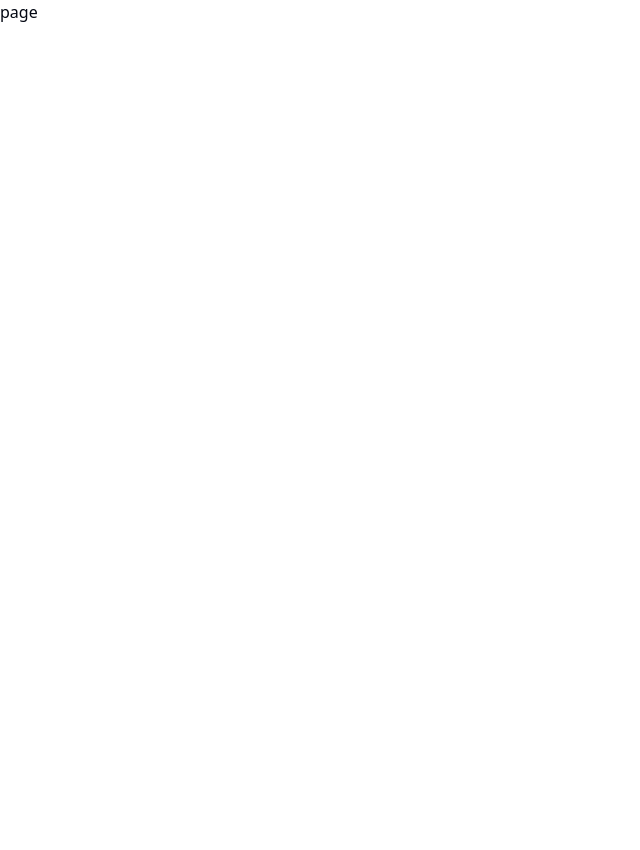
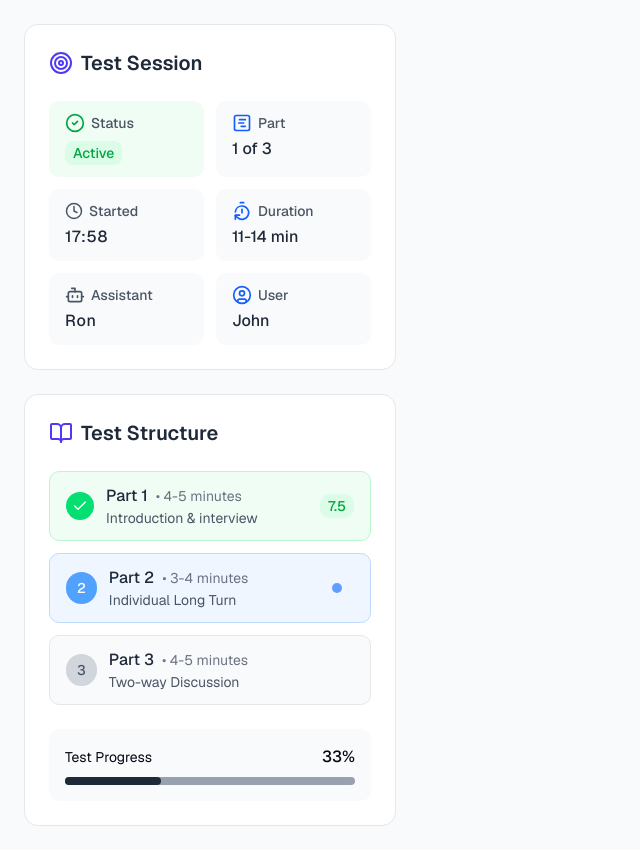
Before and after one commit to margs163/ISTAI, a Next.js app in the folder client/: page /practice in a window 1280 px wide. Shown: the whole page, without its empty margins (0-640 px from the left). Before the commit the page ends 800 px from the top, so only its background shows below. Built offline with nearby package versions, Linux system fonts and the light colour scheme.

Commit message:
ui change

```diff
--- a/client/app/(main)/practice/page.tsx
+++ b/client/app/(main)/practice/page.tsx
@@ -1,5 +1,12 @@
+import TestProgress from "@/components/practice/TestProgress";
+import TestSession from "@/components/practice/TestSession";
 import React from "react";
 
 export default function page() {
-  return <div>page</div>;
+  return (
+    <div className="w-full min-h-screen flex flex-col gap-6 bg-gray-50 py-6 font-geist">
+      <TestSession />
+      <TestProgress />
+    </div>
+  );
 }
--- a/client/components/dashboard/NewTest.tsx
+++ b/client/components/dashboard/NewTest.tsx
@@ -14,8 +14,10 @@ import { NewTestFormData, NewTestFormSchema } from "@/lib/types";
 import { zodResolver } from "@hookform/resolvers/zod";
 import MainButton from "../MainButton";
 import { Plus } from "lucide-react";
+import { useRouter } from "next/navigation";
 
 export default function NewTest({ children }: { children: React.ReactNode }) {
+  const router = useRouter();
   const [open, setOpen] = useState(false);
   const {
     register,
@@ -27,6 +29,7 @@ export default function NewTest({ children }: { children: React.ReactNode }) {
 
   const onSubmit: SubmitHandler<NewTestFormData> = () => {
     console.log("form submitted!");
+    router.replace("/practice");
     setOpen(false);
   };
 
--- a/client/components/home/Criteria.tsx
+++ b/client/components/home/Criteria.tsx
@@ -19,7 +19,9 @@ export default function Criteria({
         )}
       />
       <div>
-        <h3 className="text-base font-medium text-gray-700">{criterion}</h3>
+        <h3 className="text-sm lg:text-base font-medium text-gray-700">
+          {criterion}
+        </h3>
       </div>
     </div>
   );
--- /dev/null
+++ b/client/components/practice/TestProgress.tsx
@@ -0,0 +1,116 @@
+import { cn } from "@/lib/utils";
+import { BookOpen, Check } from "lucide-react";
+import React from "react";
+import { ProgressBar } from "../dashboard/MistakesCard";
+
+const testProgress = [
+  {
+    name: "Part 1",
+    status: "completed",
+    duration: "4-5 minutes",
+    description: "Introduction & interview",
+    score: 7.5,
+  },
+  {
+    name: "Part 2",
+    status: "ongoing",
+    duration: "3-4 minutes",
+    description: "Individual Long Turn",
+  },
+  {
+    name: "Part 3",
+    staus: "completed",
+    duration: "4-5 minutes",
+    description: "Two-way Discussion",
+  },
+];
+
+export default function TestProgress() {
+  const completedCount = testProgress.filter(
+    (item) => item.status === "completed"
+  ).length;
+  return (
+    <section className="p-6 py-0 max-w-[420px] min-w-[370px] mx-auto lg:mx-0">
+      <div className="p-6 rounded-xl border border-gray-200 space-y-6 bg-white">
+        <header className="flex flex-row items-center gap-2">
+          <BookOpen className="size-6 text-indigo-600" />
+          <h3 className="font-semibold text-gray-800 text-xl">
+            Test Structure
+          </h3>
+        </header>
+        <main className="flex flex-col gap-6">
+          <div className="flex flex-col gap-3">
+            {testProgress.map((item, index) => {
+              return (
+                <div
+                  key={index}
+                  className={cn(
+                    "p-3 px-4 rounded-lg border flex flex-row gap-3 items-center justify-start",
+                    item.status === "completed"
+                      ? "border-green-200 bg-green-50"
+                      : item.status === "ongoing"
+                      ? "border-blue-200 bg-blue-50"
+                      : "border-gray-200 bg-gray-50"
+                  )}
+                >
+                  <div
+                    className={cn(
+                      "p-1 box-content shrink-0 rounded-full flex items-center justify-center",
+                      item.status === "completed"
+                        ? "bg-green-400"
+                        : item.status === "ongoing"
+                        ? "bg-blue-400"
+                        : "bg-gray-300"
+                    )}
+                  >
+                    {item.status === "completed" ? (
+                      <Check className="text-white size-4 box-content p-0.5" />
+                    ) : item.status === "ongoing" ? (
+                      <span className="text-white font-medium box-content px-[7px] py-0.5 text-sm shrink-0">
+                        {index + 1}
+                      </span>
+                    ) : (
+                      <span className="text-gray-600 font-medium box-content px-[7px] py-0.5 text-sm shrink-0">
+                        {index + 1}
+                      </span>
+                    )}
+                  </div>
+                  <div className="flex flex-col gap-0 items-start justify-center">
+                    <div className="flex flex-row gap-2 items-center justify-start">
+                      <h3 className="text-base font-medium text-gray-800">
+                        Part {index + 1}
+                      </h3>
+                      <p className="text-sm font-normal text-gray-500">
+                        • {" " + item.duration}
+                      </p>
+                    </div>
+                    <p className="text-sm font-normal text-gray-600">
+                      {item.description}
+                    </p>
+                  </div>
+
+                  {item?.score ? (
+                    <span className="px-2 py-0.5 bg-green-100 text-sm font-medium text-green-600 ml-auto rounded-lg">
+                      {item?.score}
+                    </span>
+                  ) : (
+                    item?.status === "ongoing" && (
+                      <span className="w-2.5 h-2.5 rounded-full bg-blue-500 animate-pulse ml-auto mr-3"></span>
+                    )
+                  )}
+                </div>
+              );
+            })}
+          </div>
+          <div className="p-4 rounded-lg bg-gray-50 flex flex-col gap-2">
+            <div className="flex flex-row justify-between items-center">
+              <h3 className="text-sm">Test Progress</h3>
+              <span className="font-medium">33%</span>
+            </div>
+            <ProgressBar frequency={Math.round(100 / (4 - completedCount))} />
+          </div>
+        </main>
+      </div>
+    </section>
+  );
+}
--- /dev/null
+++ b/client/components/practice/TestSession.tsx
@@ -0,0 +1,84 @@
+import {
+  Bot,
+  CircleCheck,
+  Clock,
+  SquareChartGantt,
+  Target,
+  TimerReset,
+  UserCircle,
+} from "lucide-react";
+
+export default function TestSession() {
+  return (
+    <section className="p-6 py-0 max-w-[420px] min-w-[370px] mx-auto lg:mx-0">
+      <div className="p-6 rounded-xl border border-gray-200 space-y-6 bg-white">
+        <div className="flex flex-row items-center gap-2">
+          <Target className="size-6 text-indigo-600" />
+          <h3 className="font-semibold text-gray-800 text-xl">Test Session</h3>
+        </div>
+        <div className="flex flex-col gap-3 items-start justify-start">
+          <div className="flex flex-row justify-start w-full items-stretch gap-3">
+            <div className="flex flex-col items-start justify-start gap-2 w-1/2 p-3 px-4 rounded-lg bg-green-50 py-3">
+              <div className="flex flex-row items-center justify-start gap-1.5">
+                <CircleCheck className="text-green-600 size-5" />
+                <p className="text-sm font-medium text-gray-600">Status</p>
+              </div>
+              <h3 className="text-green-600 px-2 py-0.5 rounded-md font-medium text-sm bg-green-100">
+                Active
+              </h3>
+            </div>
+            <div className="flex flex-col items-start justify-start gap-1 w-1/2 p-3 px-4 rounded-lg bg-gray-50 py-3">
+              <div className="flex flex-row items-center justify-start gap-1.5">
+                <SquareChartGantt className="text-blue-600 size-5" />
+                <p className="text-sm font-medium text-gray-600">Part</p>
+              </div>
+              <h3 className="text-gray-800 text-base font-medium rounded-md">
+                1 of 3
+              </h3>
+            </div>
+          </div>
+          <div className="flex flex-row justify-start w-full items-stretch gap-3">
+            <div className="flex flex-col items-start justify-start gap-1 w-1/2 p-3 px-4 rounded-lg bg-gray-50 py-3">
+              <div className="flex flex-row items-center justify-start gap-1.5">
+                <Clock className="text-gray-600 size-4.5" />
+                <p className="text-sm font-medium text-gray-600">Started</p>
+              </div>
+              <h3 className="text-gray-800 text-base font-medium rounded-md tracking-wider">
+                17:58
+              </h3>
+            </div>
+            <div className="flex flex-col items-start justify-start gap-1 w-1/2 p-3 px-4 rounded-lg bg-gray-50 py-3">
+              <div className="flex flex-row items-center justify-start gap-1.5">
+                <TimerReset className="text-blue-600 size-5" />
+                <p className="text-sm font-medium text-gray-600">Duration</p>
+              </div>
+              <h3 className="text-gray-800 text-base font-medium rounded-md">
+                11-14 min
+              </h3>
+            </div>
+          </div>
+          <div className="flex flex-row justify-start w-full items-stretch gap-3">
+            <div className="flex flex-col items-start justify-start gap-1 w-1/2 p-3 px-4 rounded-lg bg-gray-50 py-3">
+              <div className="flex flex-row items-center justify-start gap-1.5">
+                <Bot className="text-gray-600 size-5" />
+                <p className="text-sm font-medium text-gray-600">Assistant</p>
+              </div>
+              <h3 className="text-gray-800 text-base font-medium rounded-md tracking-wider">
+                Ron
+              </h3>
+            </div>
+            <div className="flex flex-col items-start justify-start gap-1 w-1/2 p-3 px-4 rounded-lg bg-gray-50 py-3">
+              <div className="flex flex-row items-center justify-start gap-1.5">
+                <UserCircle className="text-blue-600 size-5" />
+                <p className="text-sm font-medium text-gray-600">User</p>
+              </div>
+              <h3 className="text-gray-800 text-base font-medium rounded-md">
+                John
+              </h3>
+            </div>
+          </div>
+        </div>
+      </div>
+    </section>
+  );
+}
```
